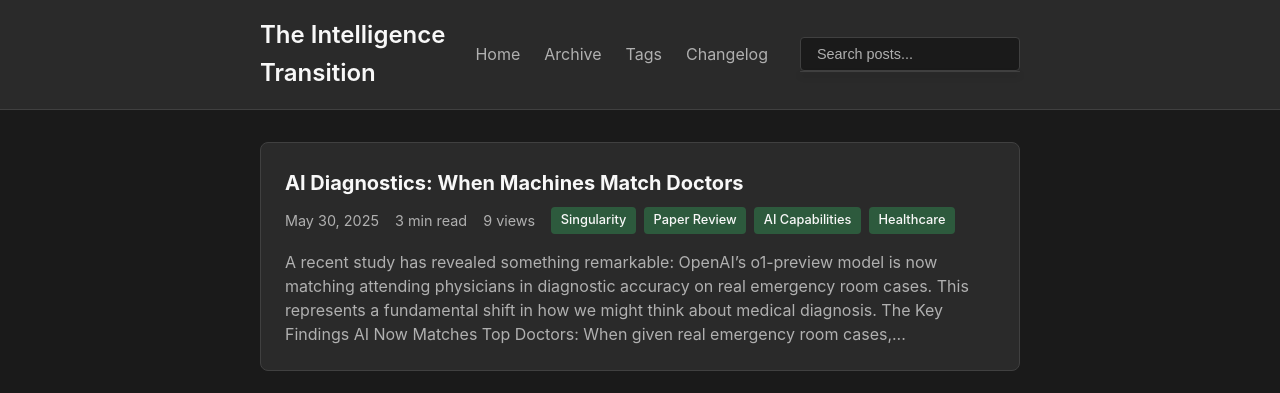
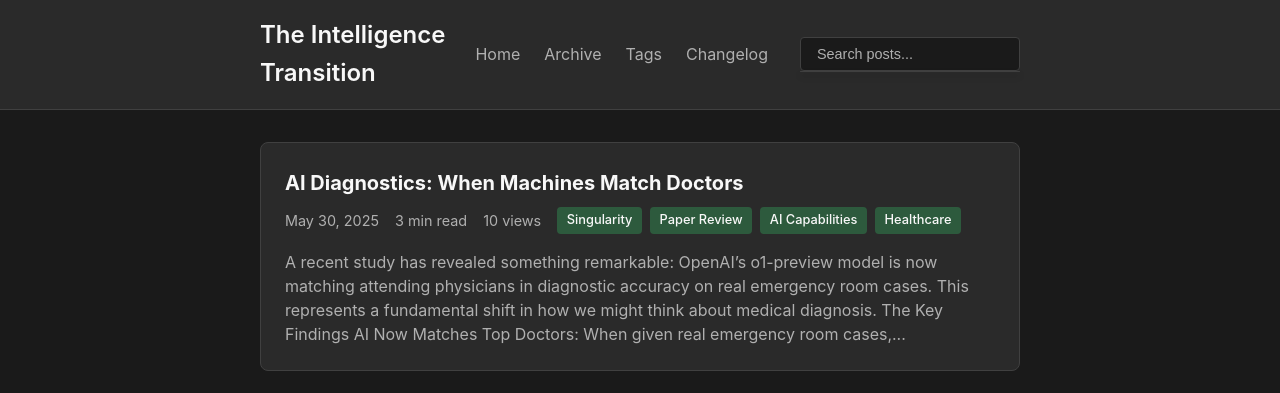
Before and after one commit to Benfey/benfey.github.io, a Jekyll site: the page built from index.html, in a window 1280 px wide. Shown: the top 393 px of the page. Built offline with Jekyll 4.4.1, drawn with Linux system fonts in a browser that asks for light colours; the list of posts is cut into pages by our own code; comment, search, counter and statistics services are not loaded.

Commit message:
Update view counters - 2025-07-19 00:27 UTC

```diff
--- a/_data/views.json
+++ b/_data/views.json
@@ -1,10 +1,10 @@
 {
-  "/": 47,
+  "/": 48,
   "/2025/05/24/the-singularity/": 13,
   "/changelog": 13,
   "/tags": 12,
   "/archive": 11,
+  "/2025/05/30/ai-diagnostic-superhuman/": 10,
   "/2025/05/24/first-post/": 11,
-  "/2025/05/30/ai-diagnostic-superhuman/": 9,
   "/2025/05/24/the-intelligence-transition/": 5
 }
```
